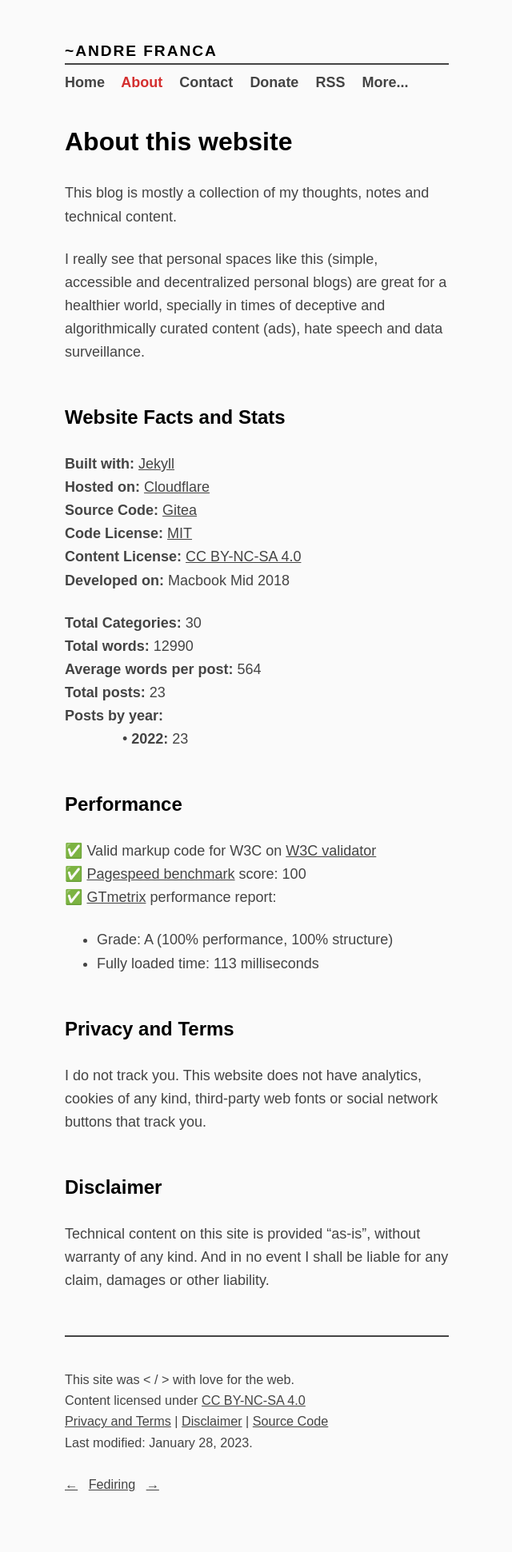
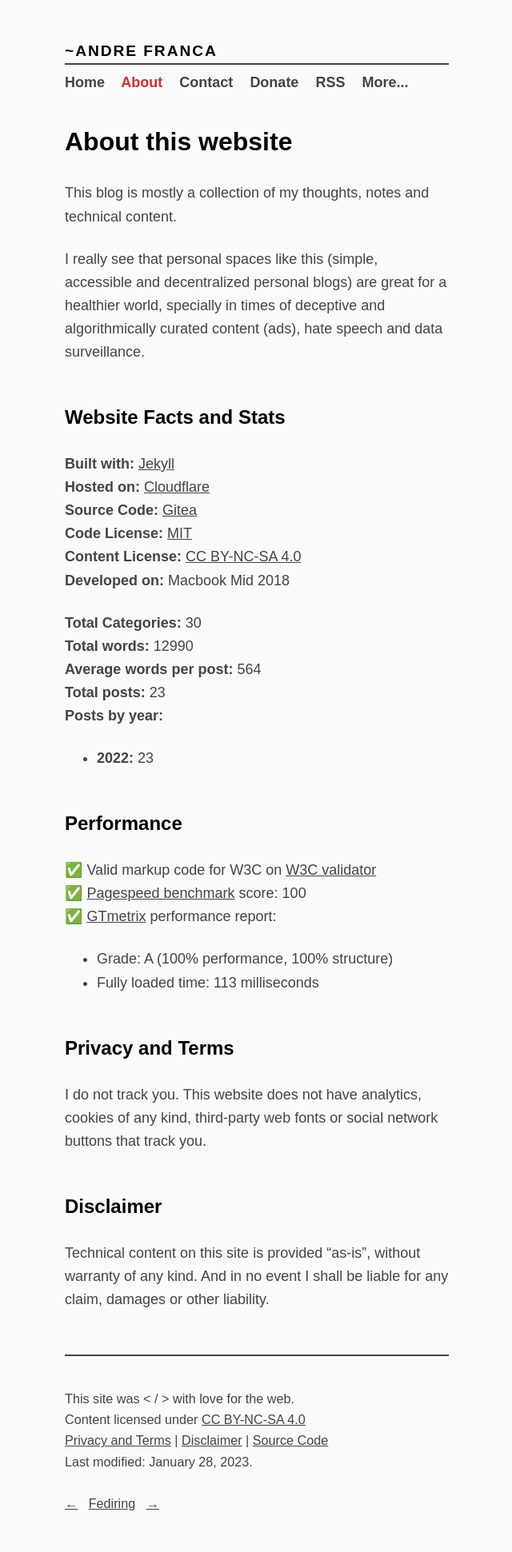
Before and after one commit to a-franca/abf.li, a Jekyll site: the page built from pages/about.md, in a window 1280 px wide. Shown: the whole page at 80% size, without its empty margins (319-959 px from the left). Built offline with Jekyll 4.4.1, drawn with Linux system fonts in a browser that asks for light colours; before the commit the page ends 1917 px from its top, so only the background shows below that.

Commit message:
Remove excess of spaces

```diff
--- a/_includes/site-stats.html
+++ b/_includes/site-stats.html
@@ -15,4 +15,4 @@
 **Average words per post:** {{ avgWords }}
 **Total posts:** {{ site.posts.size }}
 **Posts by year:**
-{% assign posts_per_year = site.posts | group_by_exp: "post", "post.date | date: '%Y'" %}{% for post in site.posts %}{% assign year = post.date | date: "%Y" %}{% for current_year in posts_per_year %}{% if last_year != year and current_year.name == year %}&emsp;&emsp;&emsp;&emsp;&#x2022; **{{ year }}:**  {{ current_year.size }}<br>{% endif %}{% endfor %}{% assign last_year = year %}{% endfor %}
+{% assign posts_per_year = site.posts | group_by_exp: "post", "post.date | date: '%Y'" %}{% for post in site.posts %}{% assign year = post.date | date: "%Y" %}{% for current_year in posts_per_year %}{% if last_year != year and current_year.name == year %}* **{{ year }}:**  {{ current_year.size }}<br>{% endif %}{% endfor %}{% assign last_year = year %}{% endfor %}
```
